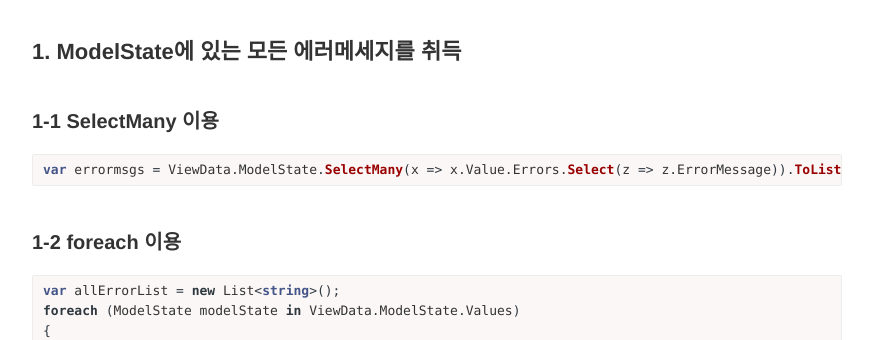
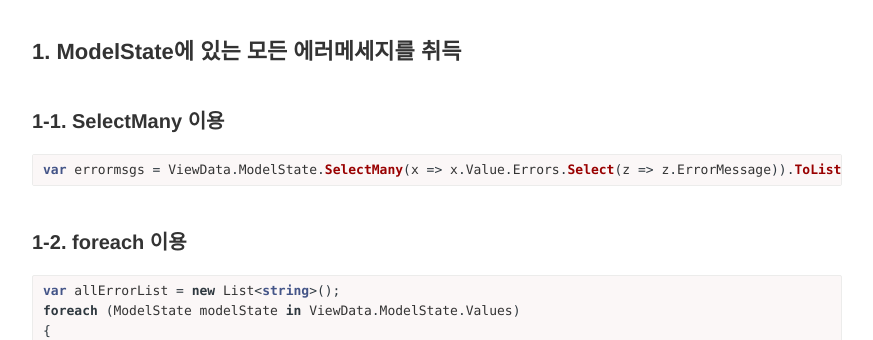
Before and after one commit to Pie001/pie001.github.io, a Jekyll site: the page built from _posts/2017-06-20-0030.md, in a window 1280 px wide and 900 px high, scrolled down 660 px. Shown: the part 150-490 px from the top of the window, without its empty margins (203-1076 px from the left). Built offline with Jekyll 4.4.1, drawn with Linux system fonts in a browser that asks for light colours; comment, search, counter and statistics services are not loaded.

Commit message:
Update 2017-06-20-0030.md

````diff
--- a/_posts/2017-06-20-0030.md
+++ b/_posts/2017-06-20-0030.md
@@ -36,12 +36,12 @@ ModelState.AddModelError(string.Empty, "파라미터에 문제가 발생했습
 
 ## 1. ModelState에 있는 모든 에러메세지를 취득
 
-### 1-1 SelectMany 이용
+### 1-1. SelectMany 이용
 ```cs
 var errormsgs = ViewData.ModelState.SelectMany(x => x.Value.Errors.Select(z => z.ErrorMessage)).ToList();
 ```
 
-### 1-2 foreach 이용
+### 1-2. foreach 이용
 ```cs
 var allErrorList = new List<string>();
 foreach (ModelState modelState in ViewData.ModelState.Values)
````
